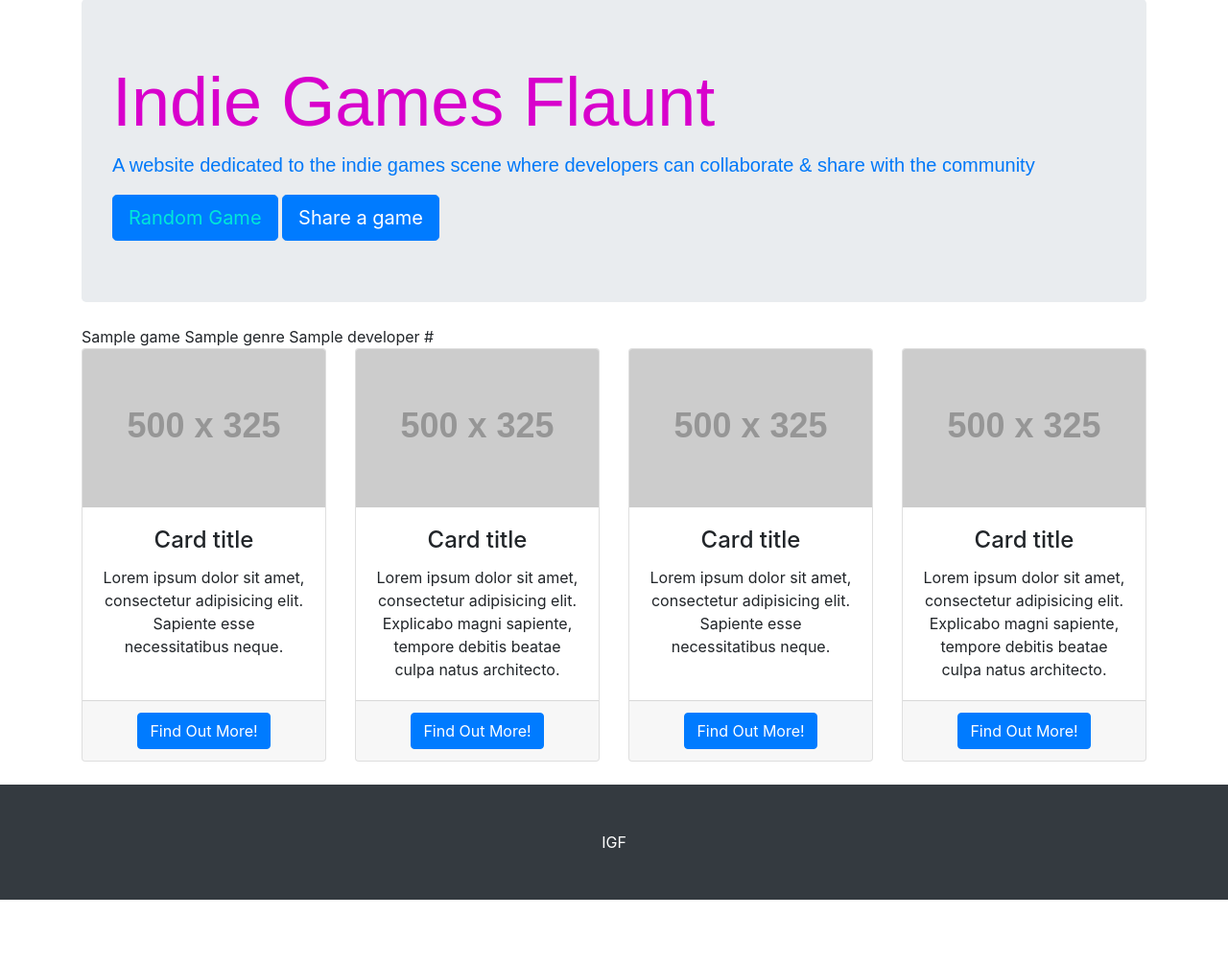
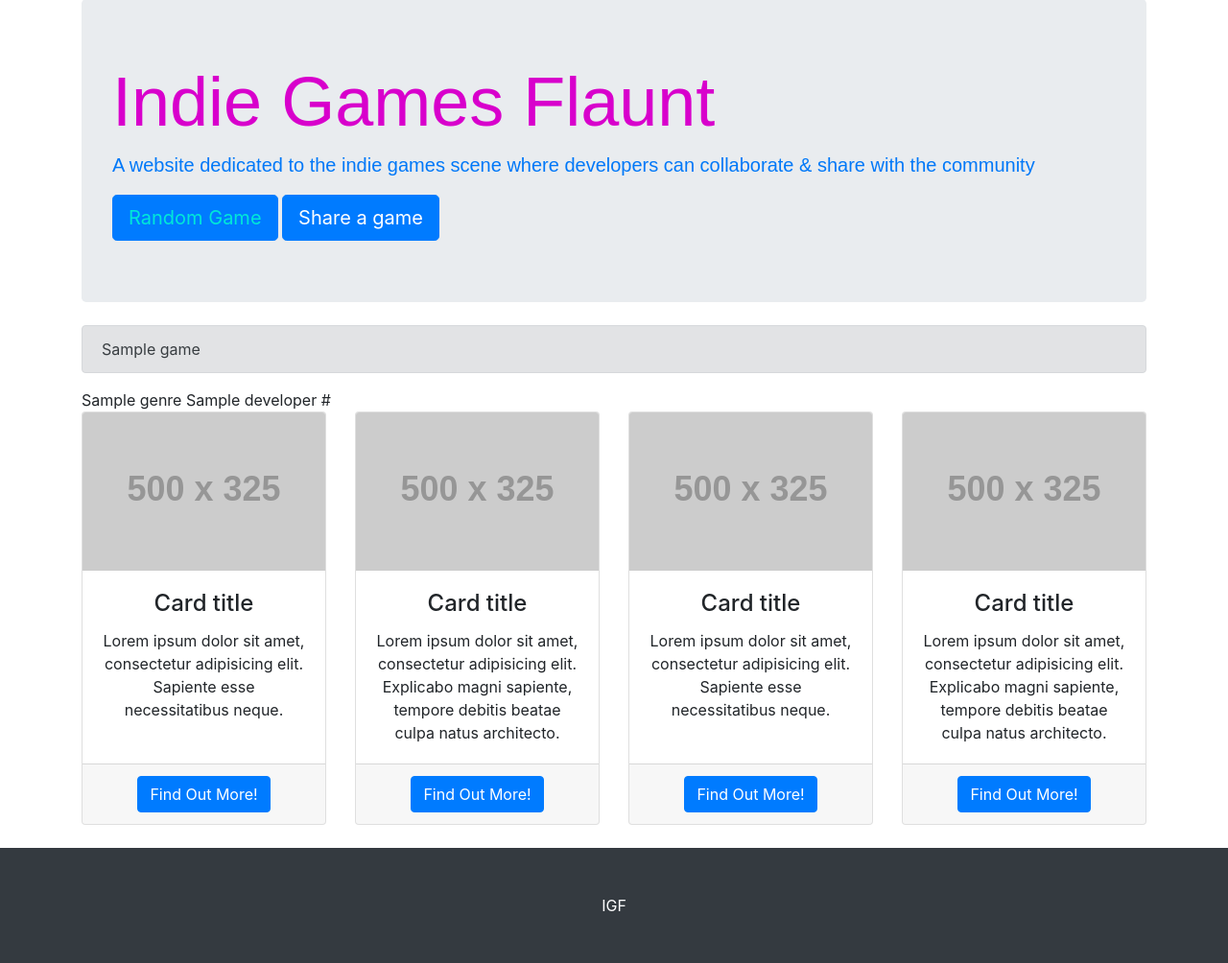
Before and after one commit to andrewdempsey2018/Indie-Games-Flaunt, a Flask app: page / in a window 1280 px wide. Shown: the part 81-1085 px from the top of the page at 96% size. Before the commit the page ends 1019 px from the top, so only its background shows below. Run offline with Flask 2, Linux system fonts and the light colour scheme; grey boxes labelled with a size stand in for pictures from a placeholder-image service; a database or web service that is not in the repository returns one stand-in record (values such as "Sample title"); some libraries are stand-ins or nearby versions; some web fonts are replaced.

```diff
--- a/templates/games.html
+++ b/templates/games.html
@@ -1,7 +1,7 @@
 {% extends 'base.html' %}
 {% block allgames %}
     {% for game in games %}
-        {{game.title}}
+        <div class="alert alert-secondary" role="alert">{{game.title}}</div>
 	    {{game.genre}}
 	    {{game.developer}}
 		{{game.link}}
```
Also changed, not shown: requirements.txt (added, +9 -0 lines), 1 other file.
